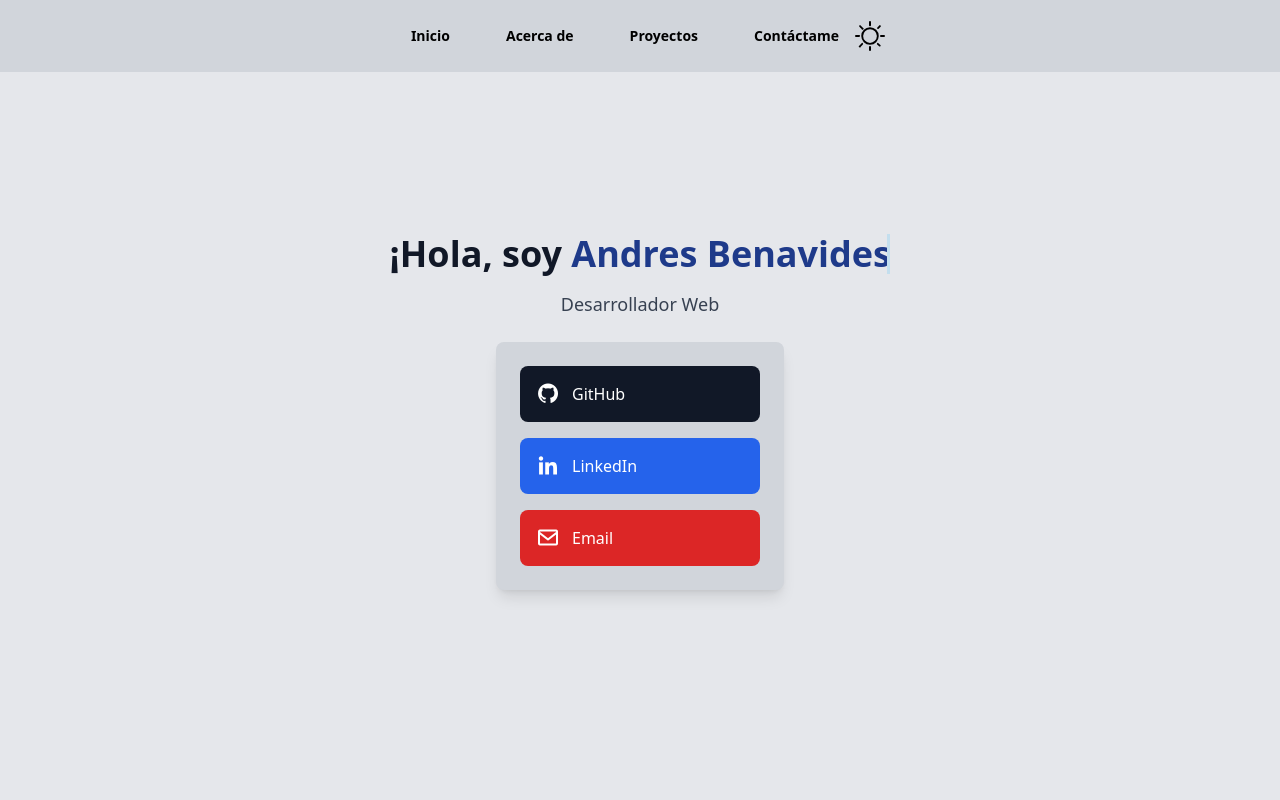
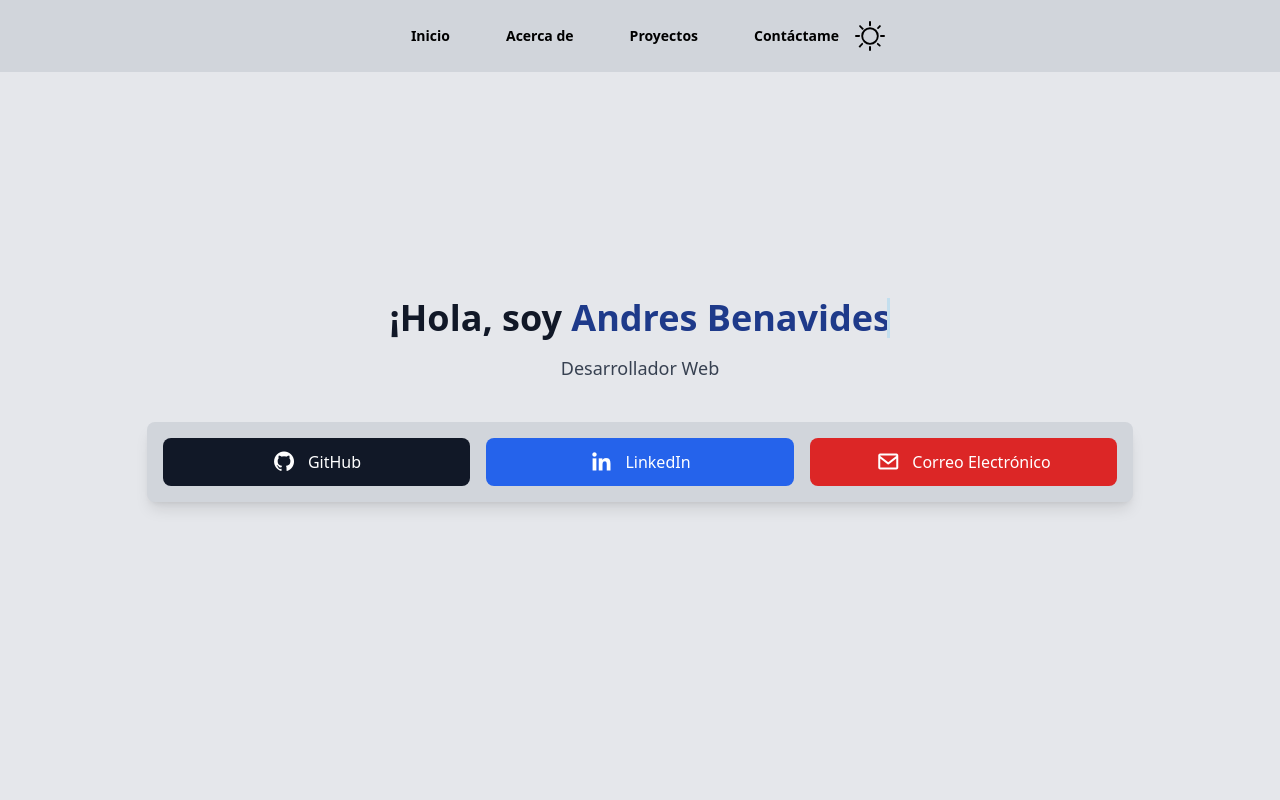
Before and after one commit to andresbena04/Portafolio-V2, an Astro site: page / in a window 1280 px wide. Shown: the top 800 px of the page. Built offline with nearby package versions, Linux system fonts and the light colour scheme; Astro itself is replaced by a stand-in of ours; what @midudev/tailwind-animations would draw is missing.

Commit message:
feat: Update Footer and Hero sections with social links and styling adjustments

```diff
--- a/src/sections/Footer.astro
+++ b/src/sections/Footer.astro
@@ -1,6 +1,14 @@
 <footer class="flex items-center justify-center p-5 text-center">
   <aside class="flex flex-col items-center">
     <p class="font-semibold">Andres Benavides</p>
+    <div>
+      <a href="https://github.com/andresbena04" target="_blank">
+        <i class="bx bxl-github text-2xl"></i>
+      </a>
+      <a href="https://linkedin.com/in/andresb04" target="_blank">
+        <i class="bx bxl-linkedin text-2xl"></i>
+      </a>
+    </div>
     <p class="mt-2 text-xs dark:text-white/90">
       Copyright © {new Date().getFullYear()} - Todos los derechos reservados
     </p>
--- a/src/sections/Hero.astro
+++ b/src/sections/Hero.astro
@@ -1,21 +1,21 @@
 <section
   class="flex flex-col items-center justify-center min-h-screen text-center px-6 "
 >
-  <h1 class="text-4xl font-bold mt-6 animate-slide-in-left">
+  <h1 class="text-4xl font-bold mb-4 animate-slide-in-left">
     ¡Hola, soy <span class="dark:text-blue-400 text-blue-900  typing-effect">Andres Benavides!</span>
   </h1>
 
-  <p class="text-lg text-gray-700 dark:text-gray-300 mt-4 animate-slide-in-right">
+  <p class="text-lg text-gray-700 dark:text-gray-300 animate-slide-in-right">
     Desarrollador Web
   </p>
 
   <div
-    class="bg-gray-300 dark:bg-gray-800 w-72 shadow-lg rounded-lg p-6 mt-6 flex flex-col items-center space-y-4 animate-fade-in"
+    class="bg-gray-300 dark:bg-gray-800 shadow-lg rounded-lg mt-10 p-4 flex md:flex-row flex-col items-center w-10/12 gap-4 animate-fade-in"
   >
     <a
       href="https://github.com/andresbena04"
       target="_blank"
-      class="flex items-center w-full px-4 py-3  text-white bg-gray-900 rounded-lg hover:bg-gray-800 transition duration-300"
+      class="flex items-center w-full p-2 justify-center text-white bg-gray-900 rounded-lg hover:bg-gray-800 transition duration-300"
     >
       <i class="bx bxl-github text-2xl mr-3"></i>
       GitHub
@@ -24,7 +24,7 @@
     <a
       href="https://linkedin.com/in/andresb04"
       target="_blank"
-      class="flex items-center w-full px-4 py-3 text-white bg-blue-600 rounded-lg hover:bg-blue-500 transition duration-300"
+      class="flex items-center w-full p-2 justify-center text-white bg-blue-600 rounded-lg hover:bg-blue-500 transition duration-300"
     >
       <i class="bx bxl-linkedin text-2xl mr-3"></i>
       LinkedIn
@@ -32,10 +32,10 @@
 
     <a
       href="mailto:andresbena3515@gmail.com"
-      class="flex items-center w-full px-4 py-3 text-white bg-red-600 rounded-lg hover:bg-red-500 transition duration-300"
+      class="flex items-center w-full p-2 justify-center text-white bg-red-600 rounded-lg hover:bg-red-500 transition duration-300"
     >
       <i class="bx bx-envelope text-2xl mr-3"></i>
-      Email
+      Correo Electrónico
     </a>
   </div>
 </section>
```
Lines whose indentation alone changed are shown as unchanged.
